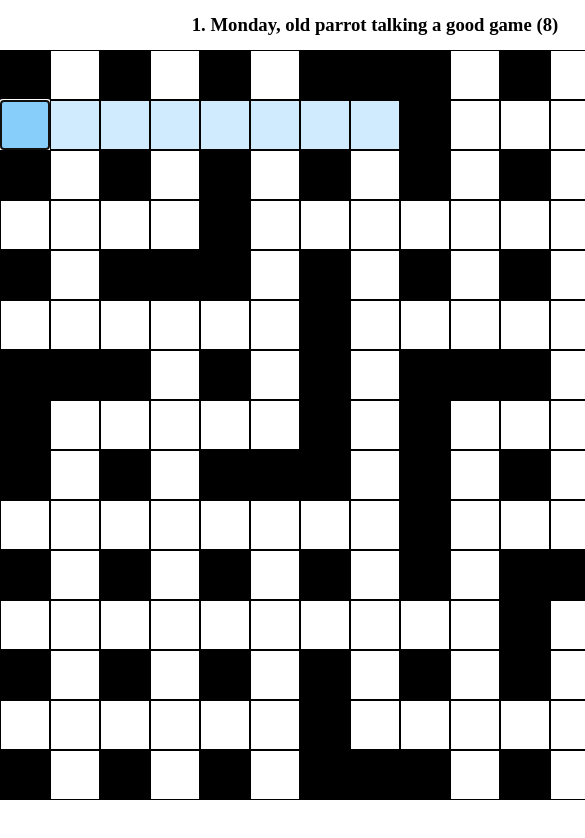
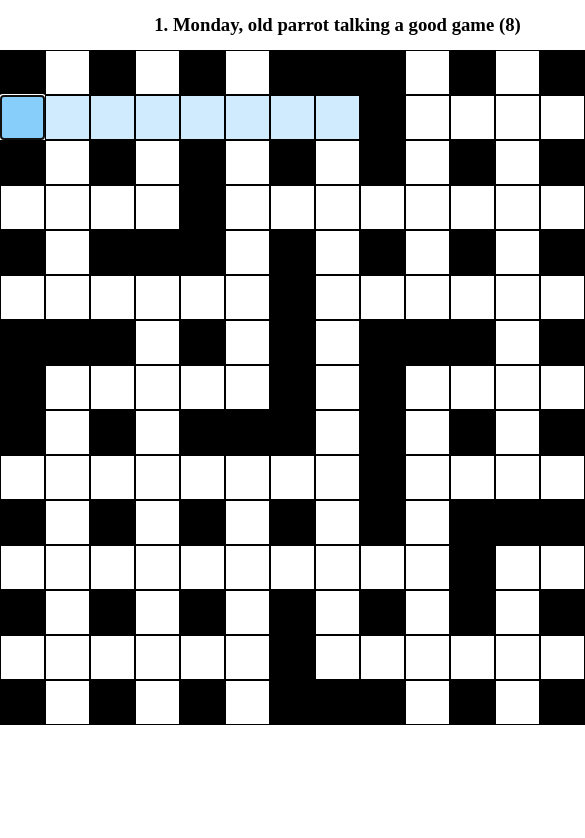
Before and after one commit to stripedpajamas/crosswords, a SvelteKit app: page /puz/asdf in a window 390 px wide. Shown: the top 838 px of the page, 585 px wide, since content can reach past the window. Built offline with nearby package versions, Linux system fonts and the light colour scheme.

Commit message:
Some progress toward responsiveness

```diff
--- a/src/lib/components/Board.svelte
+++ b/src/lib/components/Board.svelte
@@ -95,10 +95,11 @@
 
 	.board {
 		display: grid;
+		aspect-ratio: 1/1;
 		grid-column: 1 / 2;
 		grid-row: 2 / 3;
-		width: calc($board-size * 50px);
-		grid-template-columns: repeat($board-size, 50px);
-		grid-template-rows: repeat($board-size, 50px);
+		max-width: calc($board-size * 45px);
+		grid-template-columns: repeat($board-size, 1fr);
+		grid-template-rows: repeat($board-size, 1fr);
 	}
 </style>
--- a/src/lib/components/ClueList.svelte
+++ b/src/lib/components/ClueList.svelte
@@ -55,7 +55,7 @@
 		grid-row: 2 / 4;
 		margin-left: 10px;
 		display: grid;
-		grid-template-rows: repeat(2, calc(var(--boardSize) * 50px / 2));
+		grid-template-rows: repeat(2, calc((100vh / 2) - 50px));
 
 		div {
 			overflow: hidden;
--- a/src/lib/components/Tile.svelte
+++ b/src/lib/components/Tile.svelte
@@ -36,13 +36,15 @@
 
 <style lang="scss">
 	button {
+		aspect-ratio: 1/1;
+		min-width: 18px;
 		border: 1px solid black;
 		display: grid;
 		justify-content: center;
 		align-content: center;
 		text-align: center;
 		width: 100%;
-		font-size: 24px;
+		font-size: 1em;
 		background-color: white;
 
 		&:hover:not(.filler) {
--- a/src/routes/puz/[puzId]/+page.svelte
+++ b/src/routes/puz/[puzId]/+page.svelte
@@ -123,8 +123,8 @@
 	main {
 		display: grid;
 		width: 100%;
-		grid-template-columns: calc($board-size * 50px) 300px;
-		grid-template-rows: 50px calc($board-size * 50px);
+		grid-template-columns: 1fr 300px;
+		grid-template-rows: 50px 1fr;
 	}
 
 	.backdrop {
```
